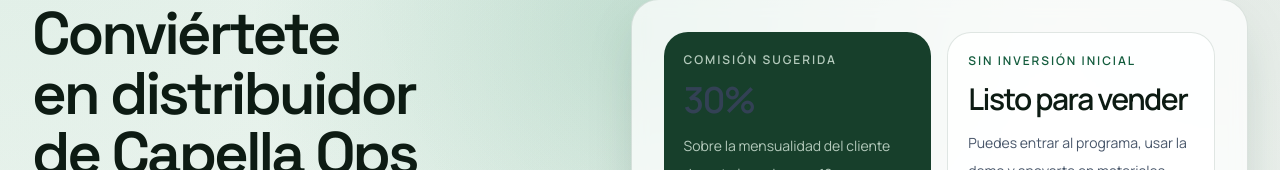
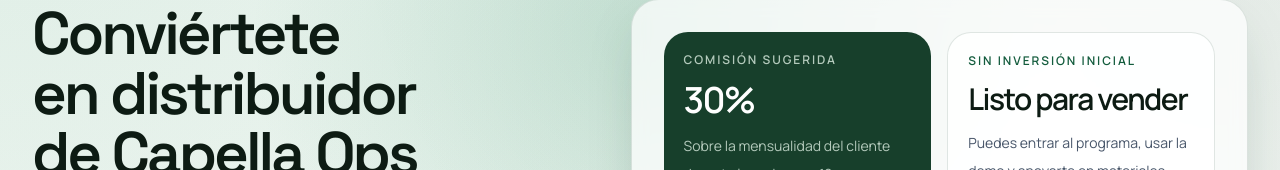
Before and after one commit to Asteroide97/capella-ops-landing, a Next.js app: page /distribuidores in a window 1280 px wide. Shown: the part 238-408 px from the top of the page. Built offline with nearby package versions, Linux system fonts and the light colour scheme.

Commit message:
Improve distributor commission contrast

```diff
--- a/src/app/distribuidores/page.tsx
+++ b/src/app/distribuidores/page.tsx
@@ -85,7 +85,7 @@
             <div className="grid gap-4 md:grid-cols-2">
               <div className="rounded-[24px] bg-pine p-5 text-white">
                 <p className="text-xs font-semibold uppercase tracking-[0.16em] text-green-100/80">Comisión sugerida</p>
-                <p className="mt-3 text-4xl font-semibold tracking-[-0.05em]">30%</p>
+                <p className="mt-3 text-4xl font-semibold tracking-[-0.05em] text-white">30%</p>
                 <p className="mt-3 text-sm leading-7 text-green-100/80">
                   Sobre la mensualidad del cliente durante los primeros 12 meses como referencia comercial editable.
                 </p>
```
Also changed, not shown: 2 other files (tests, documents, lock files or other folders).
